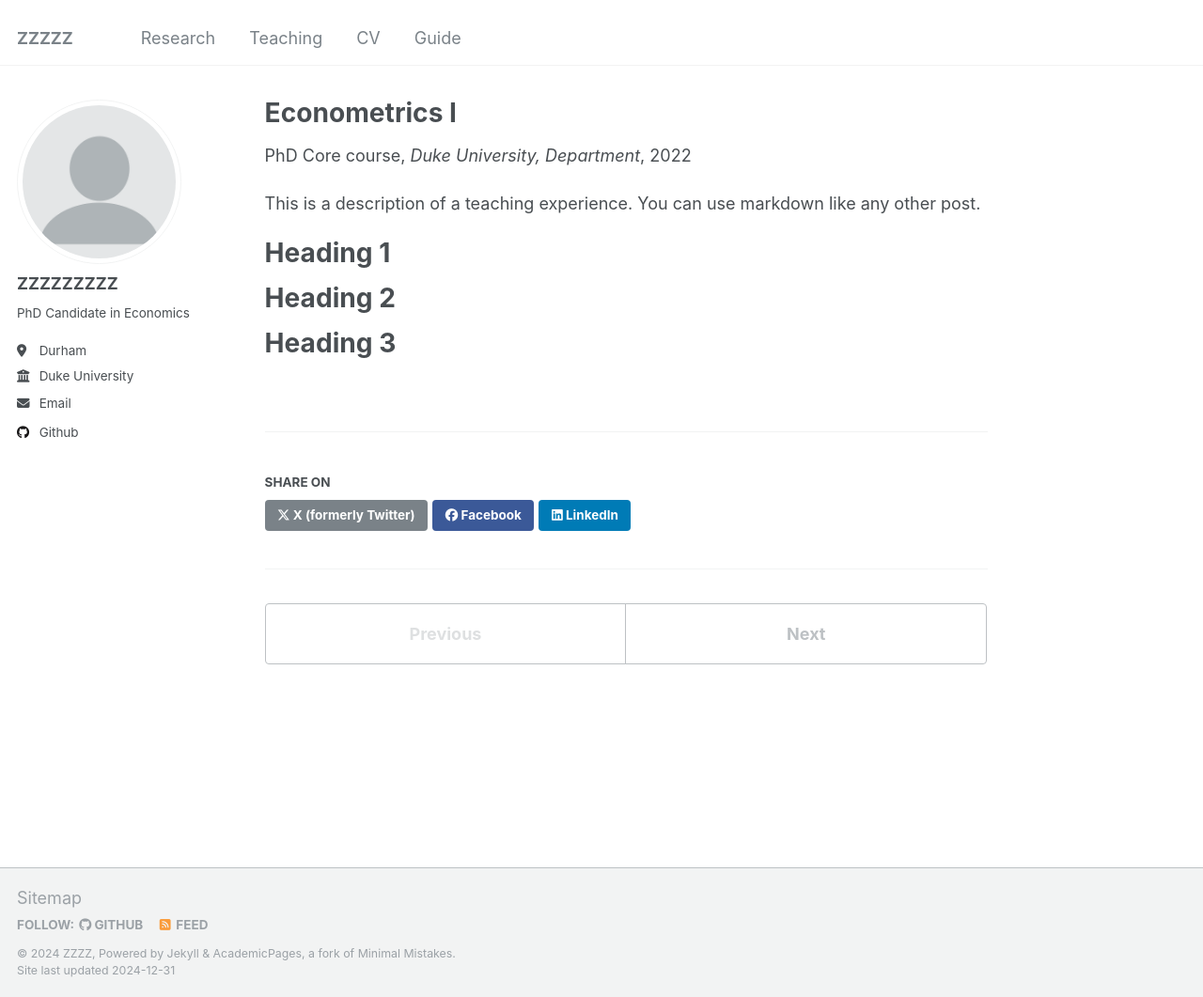
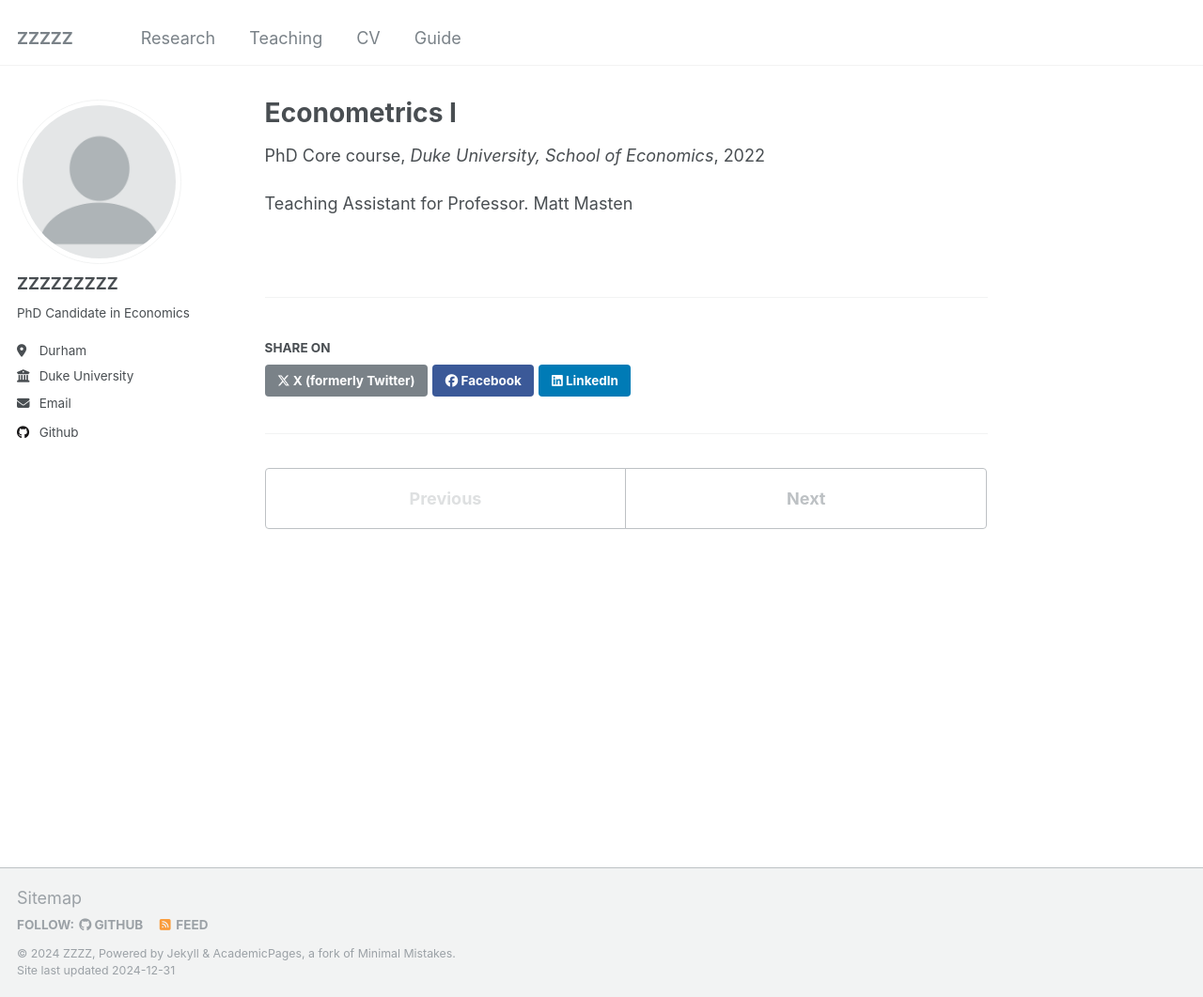
Before and after one commit to henrymzc/henrymzc.github.io, a Jekyll site: the page built from _teaching/2014-spring-teaching-1.md, in a window 1280 px wide and 1061 px high. Shown: the whole window at 94% size. Built offline with Jekyll 4.4.1, drawn with Linux system fonts in a browser that asks for light colours.

Commit message:
Update 2014-spring-teaching-1.md

```diff
--- a/_teaching/2014-spring-teaching-1.md
+++ b/_teaching/2014-spring-teaching-1.md
@@ -3,18 +3,9 @@ title: "Econometrics I"
 collection: teaching
 type: "PhD Core course"
 permalink: /teaching/econometricsi
-venue: "Duke University, Department"
+venue: "Duke University, School of Economics"
 date: 2022-09-01
 location: "City, Country"
 ---
 
-This is a description of a teaching experience. You can use markdown like any other post.
-
-Heading 1
-======
-
-Heading 2
-======
-
-Heading 3
-======
+Teaching Assistant for Professor. Matt Masten
```
